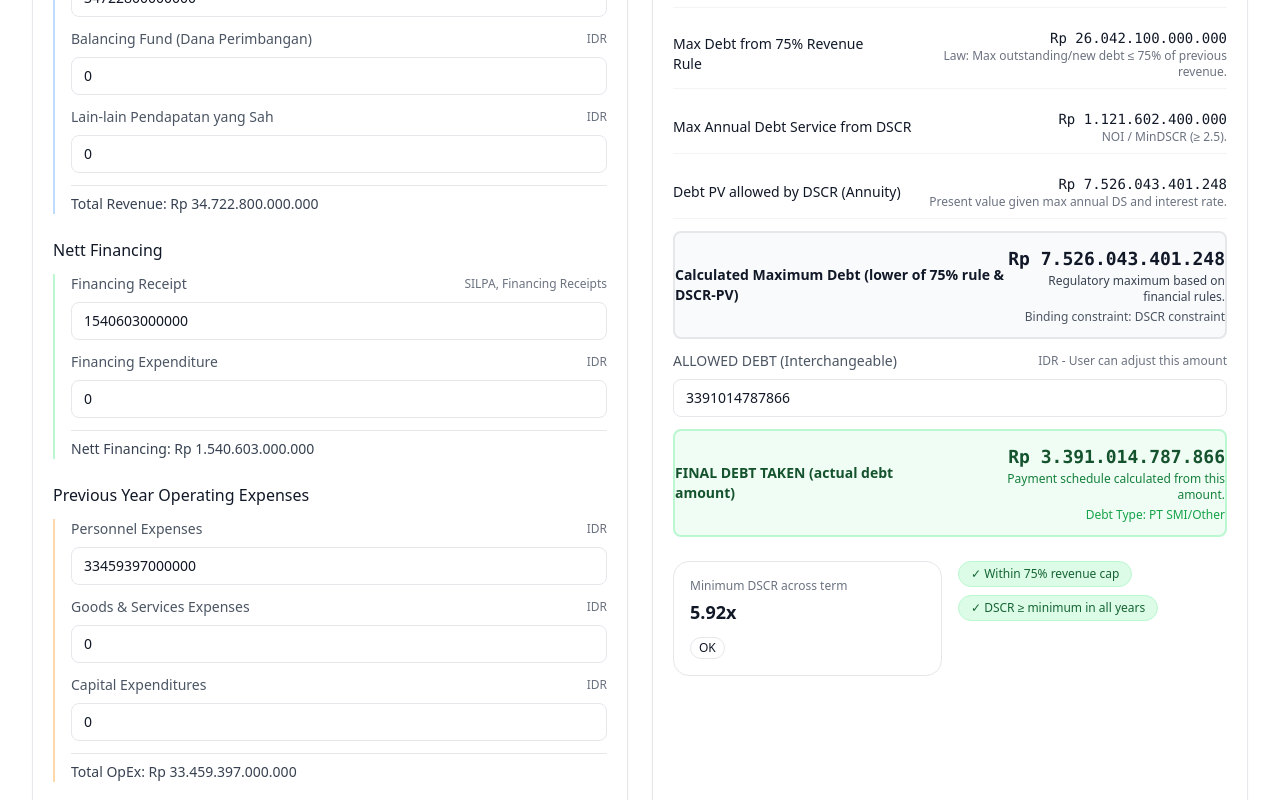
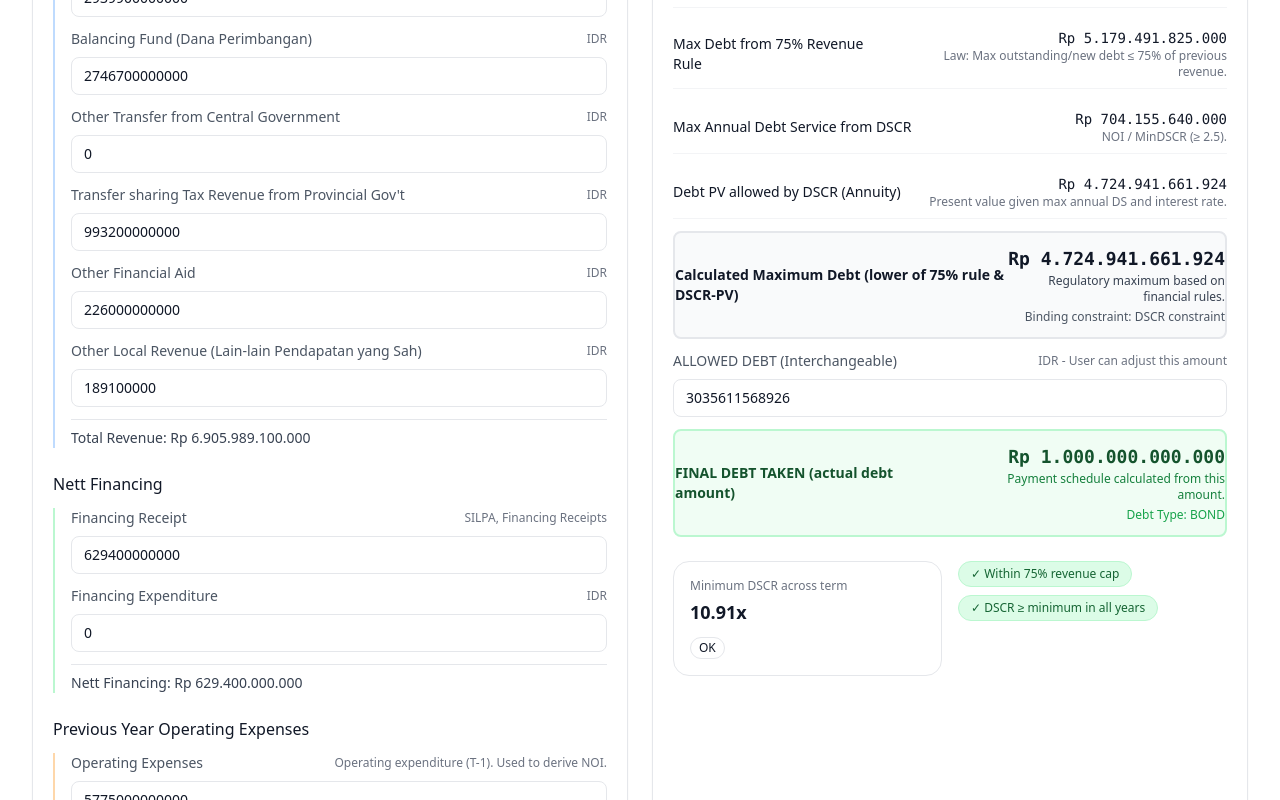
Before and after one commit to Roswendi/Municipal-Debt, a Next.js app: page / in a window 1280 px wide. Shown: the part 540-1340 px from the top of the page. Built offline with nearby package versions, Linux system fonts and the light colour scheme.

Commit message:
added missing revenue fields, updated default values, updated UI

```diff
--- a/app/page.tsx
+++ b/app/page.tsx
@@ -26,19 +26,20 @@ function downloadCSV(filename: string, rows: Row[]) {
 export default function Page() {
   // Default values matching Excel (Endi Roswendi's calculator)
   const [inputs, setInputs] = useState<Inputs>({
-    // Revenue breakdown (matching Excel: 34.722.800.000.000 total)
-    localRevenuePAD: 34_722_800_000_000,
-    balancingFundPerimbangan: 0,
-    otherLegalRevenue: 0,
+    // Revenue breakdown (matching Excel: 6.905.989.100.000 total)
+    localRevenuePAD: 2_939_900_000_000,
+    balancingFundPerimbangan: 2_746_700_000_000,
+    otherTransferCentral: 0,
+    transferSharingTax: 993_200_000_000,
+    otherFinancialAid: 226_000_000_000,
+    otherLegalRevenue: 189_100_000,
 
-    // Nett Financing (matching Excel: 1.540.603.000.000)
-    financingReceipts: 1_540_603_000_000,
+    // Nett Financing (matching Excel: 629.400.000.000)
+    financingReceipts: 629_400_000_000,
     financingExpenditures: 0,
 
-    // Operating expenses breakdown (calculated from NOI)
-    personnelExpenses: 33_459_397_000_000, // Derived from Excel NOI calculation
-    goodsServicesExpenses: 0,
-    capitalExpenditures: 0,
+    // Operating expenses (matching Excel single line)
+    operatingExpenses: 5_775_000_000_000,
 
     // Growth projections
     revGrowth: 0.05,
@@ -47,12 +48,12 @@ export default function Page() {
     // Loan parameters
     rate: 0.08,
     termYears: 10,
-    paymentType: 'equal_principal', // Excel shows "Equal Principal"
+    paymentType: 'equal_principal', // Excel shows "EQUAL"
 
-    // Debt structure (per dad's feedback)
-    debtType: 'ptsmi_other', // Default to PT SMI/Other
-    allowedDebt: 3_391_014_787_866, // User-selected allowed debt (interchangeable)
-    finalDebtTaken: 3_391_014_787_866, // Default to match allowed debt
+    // Debt structure (matching Excel)
+    debtType: 'bond', // Excel shows BOND
+    allowedDebt: 3_035_611_568_926, // Excel calculated max debt
+    finalDebtTaken: 1_000_000_000_000, // Excel final debt taken
 
     reserveRatio: 1.0,
     minDSCR: 2.5,
@@ -76,7 +77,12 @@ export default function Page() {
       ...inputs,
       rate: Math.max(0, inputs.rate + rateShockBps / 10_000),
       localRevenuePAD: inputs.localRevenuePAD * (1 + revShockPct / 100),
-      personnelExpenses: inputs.personnelExpenses * (1 + opexShockPct / 100),
+      balancingFundPerimbangan: inputs.balancingFundPerimbangan * (1 + revShockPct / 100),
+      otherTransferCentral: inputs.otherTransferCentral * (1 + revShockPct / 100),
+      transferSharingTax: inputs.transferSharingTax * (1 + revShockPct / 100),
+      otherFinancialAid: inputs.otherFinancialAid * (1 + revShockPct / 100),
+      otherLegalRevenue: inputs.otherLegalRevenue * (1 + revShockPct / 100),
+      operatingExpenses: inputs.operatingExpenses * (1 + opexShockPct / 100),
     };
     const cap = computeCapacity(i);
     const sched = buildSchedule(i);
@@ -183,7 +189,25 @@ export default function Page() {
                   hint="IDR"
                 />
                 <NumberField
-                  label="Lain-lain Pendapatan yang Sah"
+                  label="Other Transfer from Central Government"
+                  value={inputs.otherTransferCentral}
+                  onChange={(v)=>setInputs({...inputs, otherTransferCentral: v})}
+                  hint="IDR"
+                />
+                <NumberField
+                  label="Transfer sharing Tax Revenue from Provincial Gov't"
+                  value={inputs.transferSharingTax}
+                  onChange={(v)=>setInputs({...inputs, transferSharingTax: v})}
+                  hint="IDR"
+                />
+                <NumberField
+                  label="Other Financial Aid"
+                  value={inputs.otherFinancialAid}
+                  onChange={(v)=>setInputs({...inputs, otherFinancialAid: v})}
+                  hint="IDR"
+                />
+                <NumberField
+                  label="Other Local Revenue (Lain-lain Pendapatan yang Sah)"
                   value={inputs.otherLegalRevenue}
                   onChange={(v)=>setInputs({...inputs, otherLegalRevenue: v})}
                   hint="IDR"
@@ -221,22 +245,10 @@ export default function Page() {
               <h3 className="font-medium text-gray-900">Previous Year Operating Expenses</h3>
               <div className="grid gap-3 pl-4 border-l-2 border-orange-200">
                 <NumberField
-                  label="Personnel Expenses"
-                  value={inputs.personnelExpenses}
-                  onChange={(v)=>setInputs({...inputs, personnelExpenses: v})}
-                  hint="IDR"
-                />
-                <NumberField
-                  label="Goods & Services Expenses"
-                  value={inputs.goodsServicesExpenses}
-                  onChange={(v)=>setInputs({...inputs, goodsServicesExpenses: v})}
-                  hint="IDR"
-                />
-                <NumberField
-                  label="Capital Expenditures"
-                  value={inputs.capitalExpenditures}
-                  onChange={(v)=>setInputs({...inputs, capitalExpenditures: v})}
-                  hint="IDR"
+                  label="Operating Expenses"
+                  value={inputs.operatingExpenses}
+                  onChange={(v)=>setInputs({...inputs, operatingExpenses: v})}
+                  hint="Operating expenditure (T-1). Used to derive NOI."
                 />
                 <div className="text-sm font-medium text-gray-700 pt-2 border-t">
                   Total OpEx: {fmtIDR(getTotalOpex(inputs))}
--- a/lib/finance.ts
+++ b/lib/finance.ts
@@ -20,16 +20,21 @@ export type Inputs = {
   // Revenue breakdown (matching Excel structure)
   localRevenuePAD: number;
   balancingFundPerimbangan: number;
+  otherTransferCentral: number; // New field from Excel
+  transferSharingTax: number; // New field from Excel
+  otherFinancialAid: number; // New field from Excel
   otherLegalRevenue: number;
 
   // Nett Financing (matching Excel SILPA + Financing)
   financingReceipts: number;
   financingExpenditures: number;
 
-  // Operating expenses breakdown
-  personnelExpenses: number;
-  goodsServicesExpenses: number;
-  capitalExpenditures: number;
+  // Operating expenses (simplified to match Excel)
+  operatingExpenses: number; // Single line to match Excel
+  // Keep breakdown fields for compatibility but optional
+  personnelExpenses?: number;
+  goodsServicesExpenses?: number;
+  capitalExpenditures?: number;
 
   // Growth projections
   revGrowth: number;
@@ -70,7 +75,12 @@ export type Row = {
 
 // Helper functions to match Excel structure
 export function getTotalRevenue(i: Inputs): number {
-  return i.localRevenuePAD + i.balancingFundPerimbangan + i.otherLegalRevenue;
+  return i.localRevenuePAD +
+         i.balancingFundPerimbangan +
+         i.otherTransferCentral +
+         i.transferSharingTax +
+         i.otherFinancialAid +
+         i.otherLegalRevenue;
 }
 
 export function getNettFinancing(i: Inputs): number {
@@ -78,7 +88,11 @@ export function getNettFinancing(i: Inputs): number {
 }
 
 export function getTotalOpex(i: Inputs): number {
-  return i.personnelExpenses + i.goodsServicesExpenses + i.capitalExpenditures;
+  // Use single operating expense if provided, otherwise sum the breakdown
+  if (i.operatingExpenses) {
+    return i.operatingExpenses;
+  }
+  return (i.personnelExpenses || 0) + (i.goodsServicesExpenses || 0) + (i.capitalExpenditures || 0);
 }
 
 export function computeCapacity(i: Inputs) {
```
